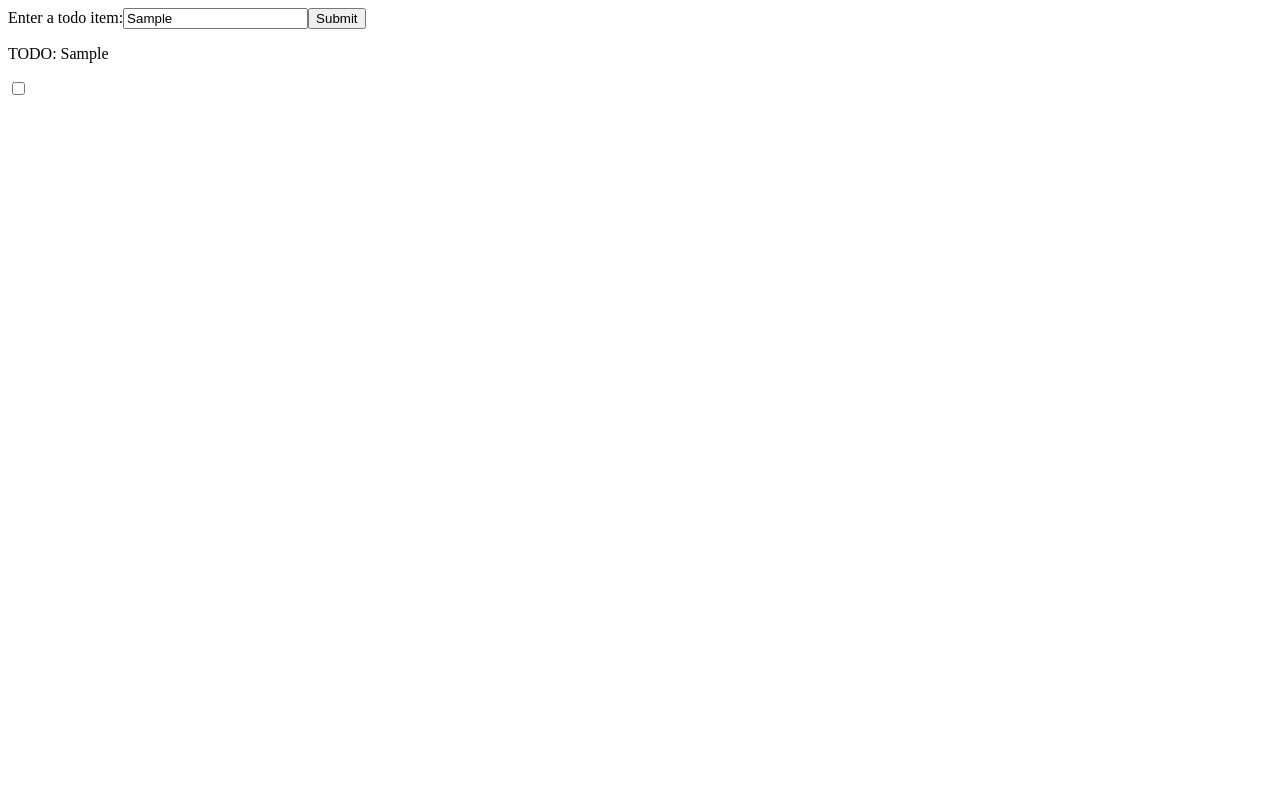
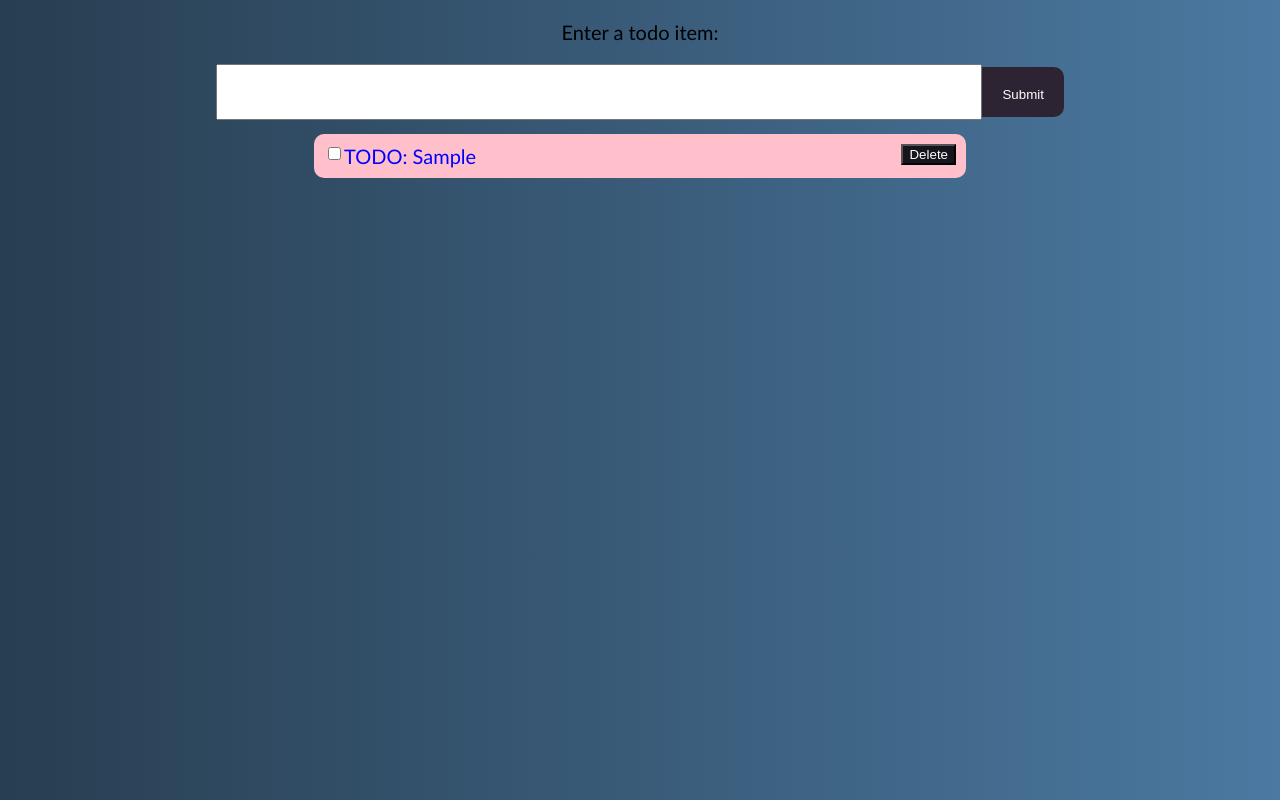
Before and after one commit to Navidbyti/react-todo-list, a React (Create React App) app: page / in a window 1280 px wide. Both pictures are taken after typing "Sample" into the empty fields and a click on the button "Submit". Built offline with nearby package versions, Linux system fonts and the light colour scheme.

Commit message:
Todo list v2

```diff
--- a/src/App.js
+++ b/src/App.js
@@ -1,23 +1,74 @@
-import React, { useState } from 'react';
-import TodoItem from './TodoItem'
-function App(){
-const [input, setInput] = useState('');
-const [inputArr , setInputArr] = useState([])
+import React, { useState } from "react";
+import TodoItem from "./TodoItem";
+import styles from "./app.module.css";
 
-    return(
-        <>
-        <label>Enter a todo item:</label>
-        <input type='text' value={input} onInput={(e)=>{setInput(e.target.value); }} />
-        <button onClick ={()=>{setInputArr([input, ...inputArr]); console.log(inputArr)}}>Submit</button>
-        {inputArr.map((item)=>{
-            return (
-            <TodoItem key = {Math.floor(Math.random()*1000)} todo = {item} />
-            )
-        }
-    )}
+function App() {
+  const [todoItem, setTodoItem] = useState({
+    text: "",
+    id: 0,
+    isComplete: false,
+  });
 
-        </>
-    )
+  const [inputArr, setInputArr] = useState([]);
+
+  const clearInput = () => {
+    console.log(todoItem);
+    setInputArr([...inputArr, todoItem]);
+    setTodoItem({ ...todoItem, id: todoItem.id + 1, text: "" });
+  };
+
+  const handleInputChange = (e) => {
+    const { value } = e.target;
+    setTodoItem((prev) => {
+      return { ...prev, text: value };
+    });
+  };
+
+  const removeTodo = (id) => {
+    const filterd = inputArr.filter(item => {
+        console.log(id);
+      return item.id !== id;
+
+    });
+    setInputArr(filterd);
+    console.log(inputArr)
+  };
+
+  return (
+    <div className={styles.mainContainer}>
+      <p>Enter a todo item:</p>
+
+      <div className={styles.submitContainer}>
+          <form>
+        <input
+          name="input"
+          className={styles.mainInput}
+          type="text"
+          value={todoItem.text}
+          onChange={(e) => handleInputChange(e)}
+        />
+        <button
+          className={styles.submitBtn}
+          onClick={(e) => {
+              e.preventDefault();
+            clearInput();
+          }}
+        >
+          Submit
+        </button>
+        </form>
+      </div>
+      {inputArr.map((item) => {
+        return (
+          <TodoItem
+            removeTodo={removeTodo}
+            key={item.id}
+            {...item}
+          />
+        );
+      })}
+    </div>
+  );
 }
 
 export default App;
--- a/src/TodoItem.js
+++ b/src/TodoItem.js
@@ -1,14 +1,28 @@
-import React, { useState } from 'react'
 
-function TodoItem (props){
-    const[checkState, setCheckState] = useState(false);
-    return(
+import "./todoitem.css";
 
+function TodoItem({id, isComplete, text ,removeTodo}) {
+  let isChecked;
+
+
+
+
+  return (
     <div className="todo-container">
-        <p>TODO: {props.todo}</p>
-        <input type="checkbox" onChange = {()=>{setCheckState(!checkState); console.log(checkState)}}  checked={checkState}/>
+      <p>TODO: {text}</p>
+      <button onClick={() => {
+         removeTodo(id);
+         console.log(id)
+      }}>Delete</button>
+      <input
+        type="checkbox"
+        onChange={() => {
+          isChecked = !isComplete;
+        }}
+        checked={isChecked}
+      />
     </div>
-    )
+  );
 }
 
-export default TodoItem
+export default TodoItem;
--- /dev/null
+++ b/src/app.module.css
@@ -0,0 +1,32 @@
+body{
+    font-family: 'Gill Sans', 'Gill Sans MT', Calibri, 'Trebuchet MS', sans-serif;
+    background-image: linear-gradient(to left, #4B79A1 ,#283E51);
+}
+.mainContainer{
+    text-align: center;
+
+
+}
+
+.mainContainer > p{
+    font-size: 20px;
+}
+.mainInput{
+    font-size: 20px;
+    width: 60%;
+    height: 100%;
+}
+ .submitBtn {
+margin: 0;
+border: 0;
+border-radius: 0px 10px 10px  0px;
+background-color: rgb(46, 35, 51);
+color: white;
+padding: 20px;
+height: 100%;
+
+}
+
+.submitContainer, form{
+    height: 50px;
+}
--- /dev/null
+++ b/src/todoitem.css
@@ -0,0 +1,27 @@
+.todo-container{
+    text-align: left;
+    position: relative;
+    margin-top:  20px;
+    background-color: pink;
+    color: blue;
+    width: 50%;
+    left:  50%;
+    transform: translate(-50%);
+    padding: 10px;
+    border-radius: 10px;
+}
+.todo-container > p{
+font-size: 20px;
+display: inline;
+}
+
+.todo-container > button{
+    background-color: rgb(22, 20, 29);
+    color: white;
+    float: right;
+
+}
+.todo-container > input{
+    vertical-align: text-bottom;
+    float: left;
+}
```
